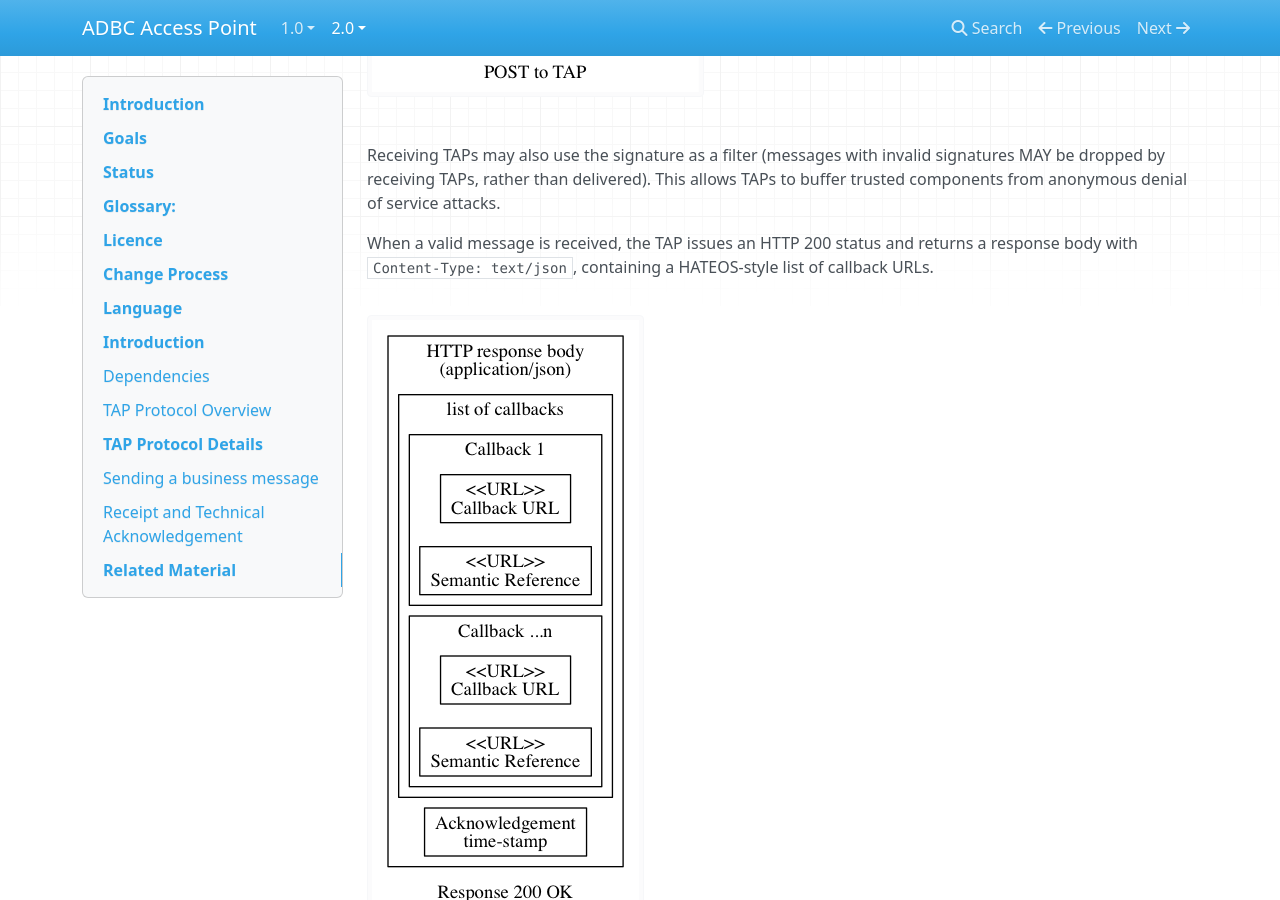
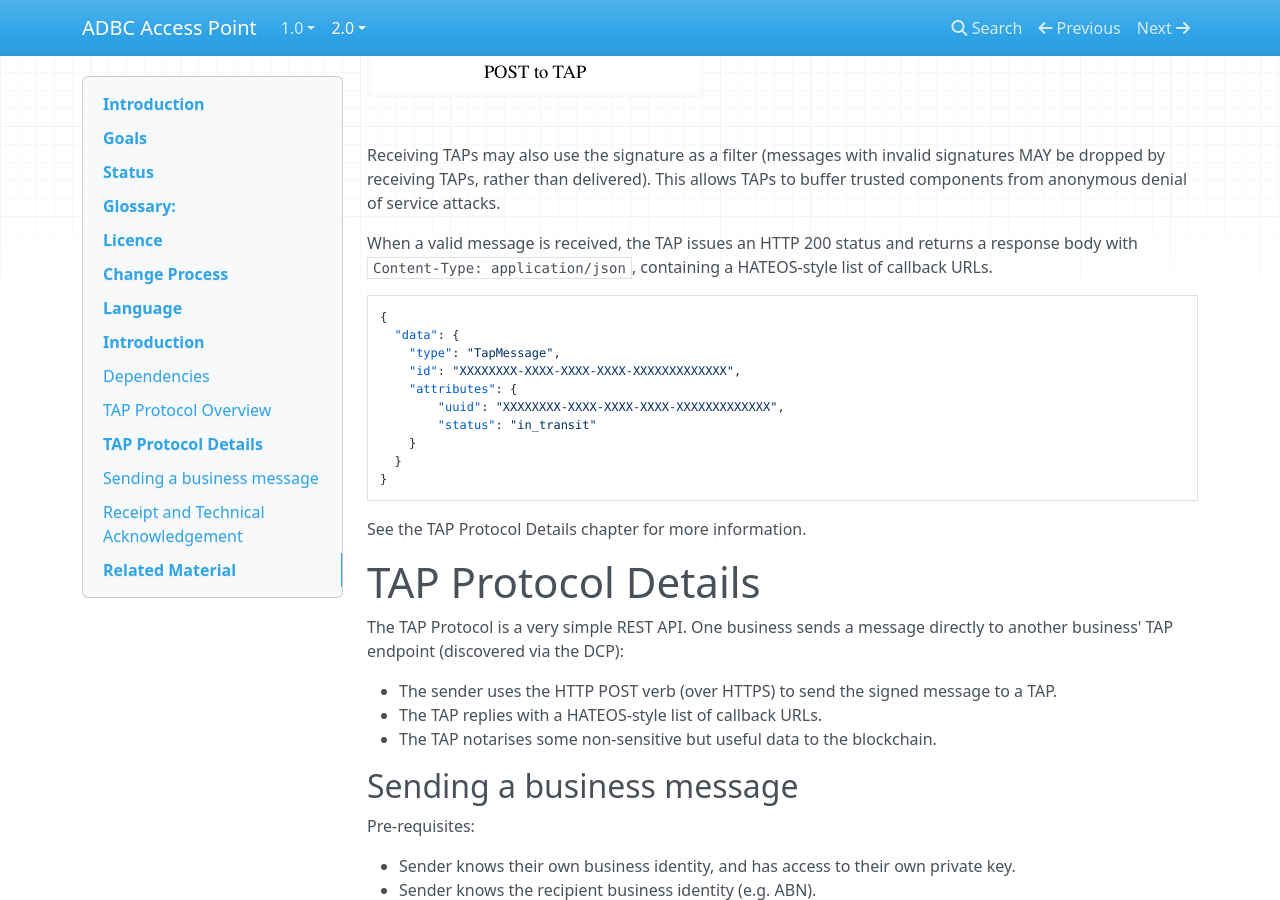
Before and after one commit to koriaf/ausdigital-tap, an MkDocs documentation site: the page built from docs/2.0/index.md, in a window 1280 px wide and 900 px high, scrolled down 2904 px. Built offline with MkDocs 1.6.1, drawn with Linux system fonts in a browser that asks for light colours; nearby versions of some CDN libraries; some of the changed text lies outside the part shown.

Commit message:
add a response example

````diff
--- a/docs/2.0/index.md
+++ b/docs/2.0/index.md
@@ -122,9 +122,20 @@ The `signature` part is created by a business system component trusted by the se
 
 Receiving TAPs may also use the signature as a filter (messages with invalid signatures MAY be dropped by receiving TAPs, rather than delivered). This allows TAPs to buffer trusted components from anonymous denial of service attacks.
 
-When a valid message is received, the TAP issues an HTTP 200 status and returns a response body with `Content-Type: text/json`, containing a HATEOS-style list of callback URLs.
+When a valid message is received, the TAP issues an HTTP 200 status and returns a response body with `Content-Type: application/json`, containing a HATEOS-style list of callback URLs.
 
-![Illustration of HTTP 200 response](./tap_overview_response.png "Response 200 OK")
+```
+{
+  "data": {
+    "type": "TapMessage",
+    "id": "XXXXXXXX-XXXX-XXXX-XXXX-XXXXXXXXXXXXX",
+    "attributes": {
+        "uuid": "XXXXXXXX-XXXX-XXXX-XXXX-XXXXXXXXXXXXX",
+        "status": "in_transit"
+    }
+  }
+}
+```
 
 See the TAP Protocol Details chapter for more information.
 
@@ -336,14 +347,13 @@ curl -X POST \
 
 ## Receipt and Technical Acknowledgement
 
-When a valid message is received, the TAP issues an HTTP 200 status and returns a response body with `Content-Type: text/json`, containing a HATEOS-style list of callback URLs.
+When a valid message is received, the TAP issues an HTTP 200 status and returns a response body with `Content-Type: application/json`, containing a HATEOS-style list of callback URLs.
+Check the [API](http://ausdigital.org/specs/ausdigital-tap/2.0/api)  for possible error response.
 
 TODO:
 
- * example response.
  * explain callback URLs
  * explain callback semantic URLs
- * define error responses.
 
 
 # Related Material
````
